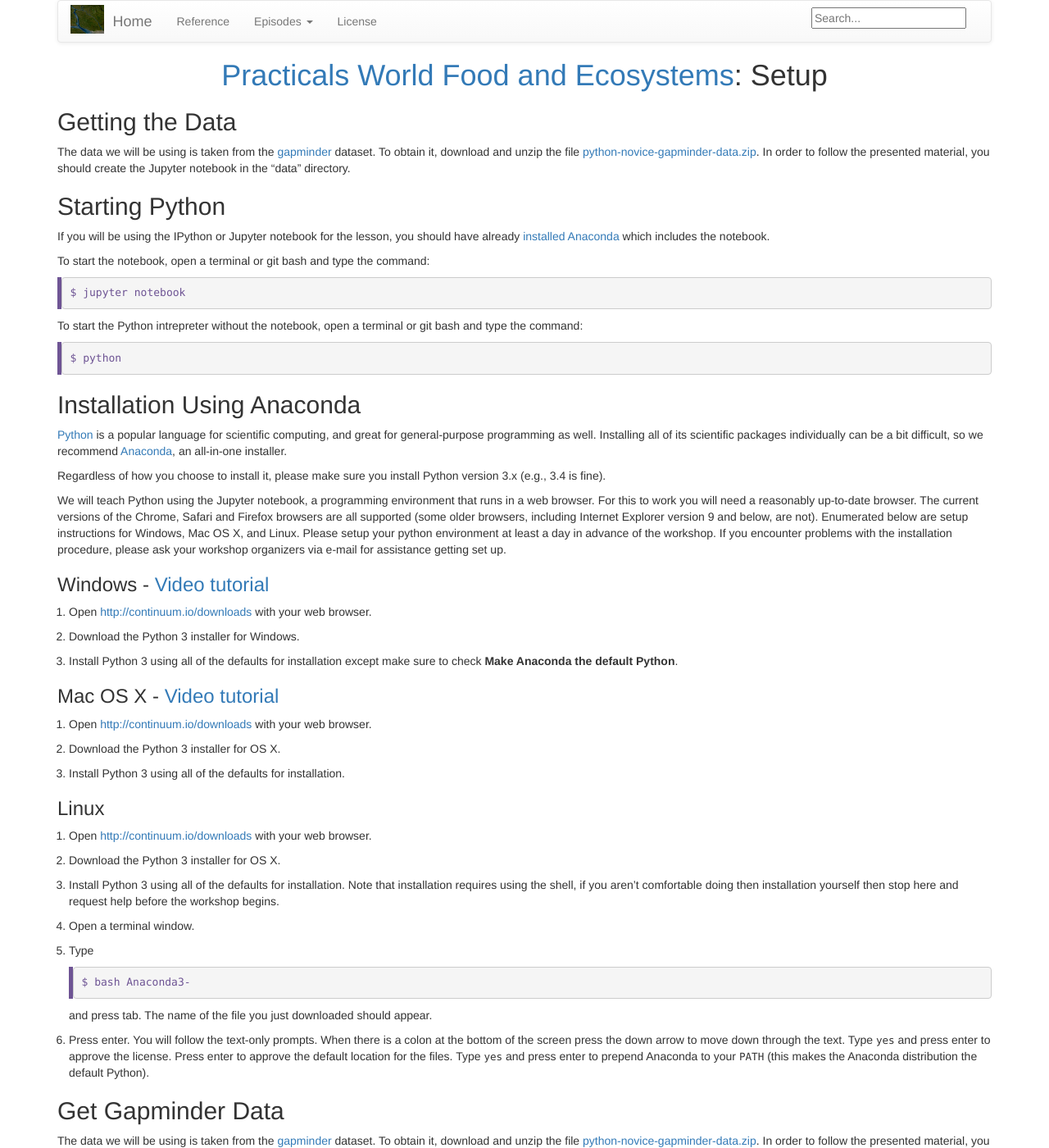
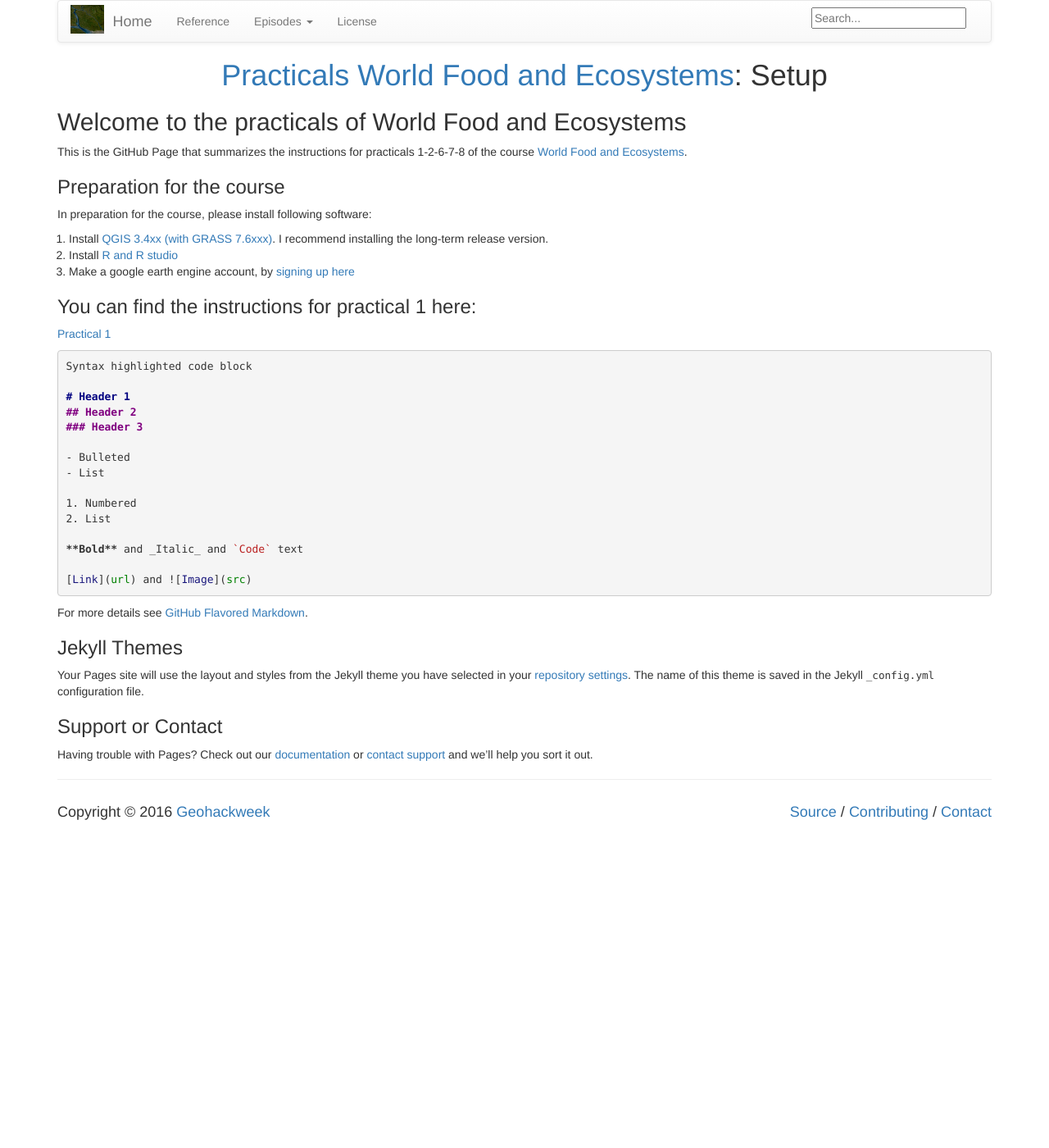
Before and after one commit to liesjacobs/WFE_practicals, a Jekyll site: the page built from setup.md, in a window 1280 px wide and 1400 px high. Shown: the whole window at 82% size. Built offline with Jekyll 4.4.1, drawn with Linux system fonts in a browser that asks for light colours; some of the changed text lies outside the part shown.

Commit message:
Update setup.md

````diff
--- a/setup.md
+++ b/setup.md
@@ -4,101 +4,48 @@ title: "Setup"
 permalink: /setup/
 ---
 
-## Getting the Data
 
-The data we will be using is taken from the [gapminder](gapminder.org) dataset.
-To obtain it, download and unzip the file [python-novice-gapminder-data.zip](python-novice-gapminder-data.zip).
-In order to follow the presented material, you should create the Jupyter notebook in the "data" directory.
 
-## Starting Python
+## Welcome to the practicals of World Food and Ecosystems
 
-If you will be using the IPython or Jupyter notebook for the lesson,
-you should have already
-[installed Anaconda](http://swcarpentry.github.io/workshop-template/#setup)
-which includes the notebook.
+This is the GitHub Page that summarizes the instructions for practicals 1-2-6-7-8 of the course  [World Food and Ecosystems](https://canvas.uva.nl/courses/17225).
 
-To start the notebook, open a terminal or git bash and type the command:
 
-~~~
-$ jupyter notebook
-~~~
-{: .source}
+### Preparation for the course
 
-To start the Python intrepreter without the notebook, open a terminal or git bash and type the command:
+In preparation for the course, please install following software:
+1. Install [QGIS 3.4xx (with GRASS 7.6xxx)](https://www.qgis.org/en/site/forusers/download.html). I recommend installing the long-term release version.
+2. Install [R and R studio](http://cran.rstudio.com/)
+3. Make a google earth engine account, by [signing up here](https://signup.earthengine.google.com/#!/)
 
-~~~
-$ python
-~~~
-{: .source}
+### You can find the instructions for practical 1 here:
+[Practical 1](https://liesjacobs.github.io/WFE_practicals/practical1/intro.html)
 
-## Installation Using Anaconda
 
-[Python](https://python.org) is a popular language for scientific computing, and great for
-general-purpose programming as well. Installing all of its scientific packages
-individually can be a bit difficult, so we recommend
-[Anaconda](https://www.continuum.io/anaconda), an all-in-one
-installer.
+```markdown
+Syntax highlighted code block
 
-Regardless of how you choose to install it, please make sure you install Python
-version 3.x (e.g., 3.4 is fine).
+# Header 1
+## Header 2
+### Header 3
 
-We will teach Python using the Jupyter notebook, a programming environment that
-runs in a web browser. For this to work you will need a reasonably up-to-date
-browser. The current versions of the Chrome, Safari and Firefox browsers are all
-supported (some older browsers, including Internet Explorer version 9 and below,
-are not).  Enumerated below are setup instructions for Windows, Mac OS X, and
-Linux.  Please setup your python environment at least a day in advance of the
-workshop.  If you encounter problems with the installation procedure, please ask
-your workshop organizers via e-mail for assistance getting set up.
+- Bulleted
+- List
 
-### Windows - [Video tutorial](https://www.youtube.com/watch?v=xxQ0mzZ8UvA)
+1. Numbered
+2. List
 
-1. Open [http://continuum.io/downloads](http://continuum.io/downloads) with your web browser.
+**Bold** and _Italic_ and `Code` text
 
-2. Download the Python 3 installer for Windows.
+[Link](url) and ![Image](src)
+```
 
-3. Install Python 3 using all of the defaults for installation except make sure to
-   check **Make Anaconda the default Python**.
+For more details see [GitHub Flavored Markdown](https://guides.github.com/features/mastering-markdown/).
 
-### Mac OS X - [Video tutorial](https://www.youtube.com/watch?v=TcSAln46u9U)
+### Jekyll Themes
 
-1. Open [http://continuum.io/downloads](http://continuum.io/downloads) with your web browser.
+Your Pages site will use the layout and styles from the Jekyll theme you have selected in your [repository settings](https://github.com/liesjacobs/WFE_practicals/settings/pages). The name of this theme is saved in the Jekyll `_config.yml` configuration file.
 
-2. Download the Python 3 installer for OS X.
+### Support or Contact
 
-3. Install Python 3 using all of the defaults for installation.
-
-### Linux
-
-1.  Open [http://continuum.io/downloads](http://continuum.io/downloads) with your web browser.
-
-2.  Download the Python 3 installer for OS X.
-
-3.  Install Python 3 using all of the defaults for installation.  Note that
-    installation requires using the shell, if you aren't comfortable doing then
-    installation yourself then stop here and request help before the workshop
-    begins.
-
-4.  Open a terminal window.
-
-5.  Type
-
-    ~~~
-    $ bash Anaconda3-
-    ~~~
-    {: .source}
-
-    and press tab.  The name of the file you just downloaded should appear.
-
-6.  Press enter.  You will follow the text-only prompts.  When there is a colon
-    at the bottom of the screen press the down arrow to move down through the text.
-    Type `yes` and press enter to approve the license. Press enter to approve the
-    default location for the files. Type `yes` and press enter to prepend Anaconda to
-    your `PATH` (this makes the Anaconda distribution the default Python).
-
-## Get Gapminder Data
-
-The data we will be using is taken from the [gapminder](gapminder.org) dataset.
-To obtain it, download and unzip the file
-[python-novice-gapminder-data.zip]({{ site.github.repository_url }}/python-novice-gapminder-data.zip).
-In order to follow the presented material, you should create the Jupyter notebook in the "data" directory.
+Having trouble with Pages? Check out our [documentation](https://docs.github.com/categories/github-pages-basics/) or [contact support](https://support.github.com/contact) and we’ll help you sort it out.
````
